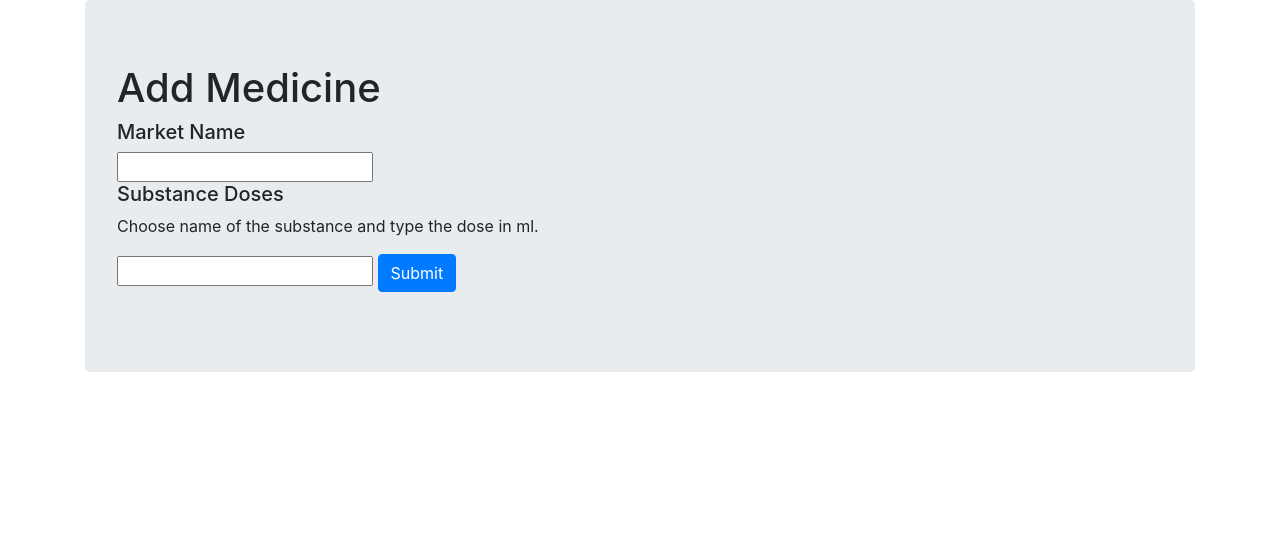
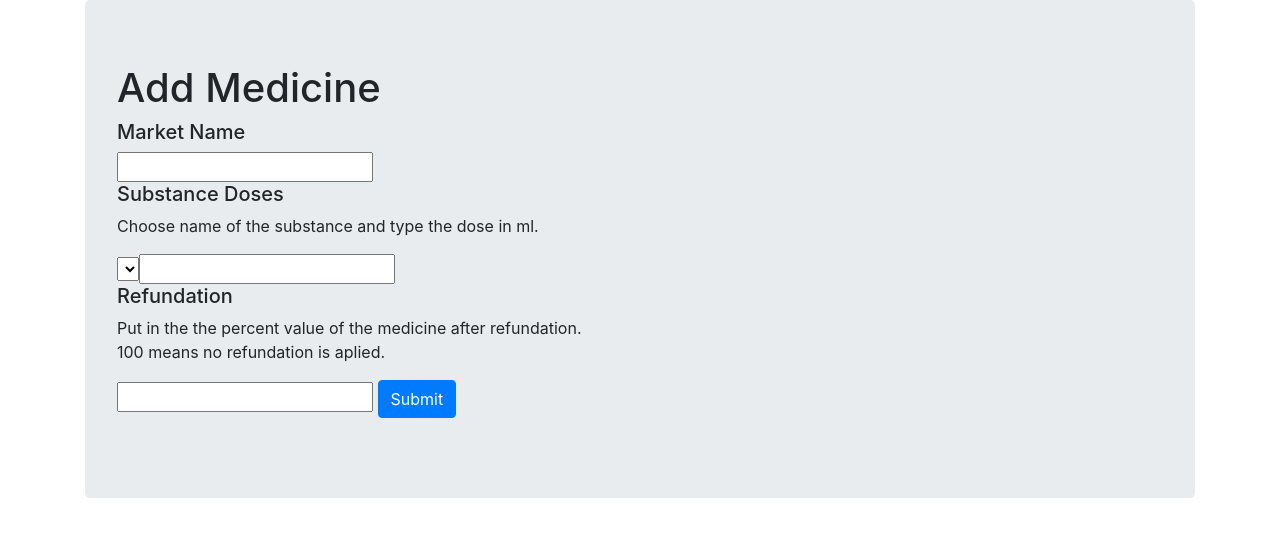
Before and after one commit to KarolinaKDaniel/SDA_project, a Django app: page /medicine-create in a window 1280 px wide. Shown: the part 56-593 px from the top of the page. Run offline with Django 4.2, Linux system fonts and the light colour scheme; lists and menus that the app fills with data are empty; some libraries are stand-ins or nearby versions.

Commit message:
work in progress

```diff
--- /dev/null
+++ b/final_project/e_drugs/form_utils.py
@@ -0,0 +1,43 @@
+from django.core.exceptions import ValidationError
+from django.forms import MultiWidget, Select, NumberInput, MultiValueField, ChoiceField, IntegerField
+from .models import Substance
+
+
+class CustomDoseWidget(MultiWidget):
+    def __init__(self, *args, **kwargs):
+        substances = [subs.name for subs in Substance.objects.all()]
+        widgets = [
+            Select(choices=substances),
+            NumberInput()
+        ]
+        super().__init__(widgets, *args, **kwargs)
+
+    def decompress(self, value):
+        if isinstance(value, dict):
+            for key in value.keys():
+                return [key, value[key]]
+        elif isinstance(value, str):
+            decompressed_value = value.strip('{} "')
+            decompressed_value = decompressed_value.split(":")
+            return decompressed_value
+        return [None, None]
+
+
+class CustomDoseField(MultiValueField):
+    def __init__(self, *args, **kwargs):
+        choices = list(Substance.objects.all())
+        error_messages = {
+            'incomplete': 'Choose a substance and put in the dose ammount in ml'
+        }
+        fields = {
+            ChoiceField(choices=choices),
+            IntegerField(min_value=0)
+        }
+        # widget = CustomDoseWidget
+        super().__init__(fields, *args, **kwargs)
+
+    def compress(self, data_list):
+        if data_list:
+            if data_list[0] in self.empty_values or data_list[1] in self.empty_values:
+                raise ValidationError(self.error_messages['incomplete'])
+            result = '{' + f' "{data_list[0].name}": "{data_list[1]}" ' + '}'
--- a/final_project/e_drugs/forms.py
+++ b/final_project/e_drugs/forms.py
@@ -1,50 +1,8 @@
-import json
+from django.forms import ModelForm, MultipleHiddenInput, \
+    MultipleChoiceField
+from .form_utils import CustomDoseField, CustomDoseWidget
 
-from django.core.exceptions import ValidationError
-from django.forms import ModelForm, MultiWidget, Select, NumberInput, IntegerField, ChoiceField, MultipleHiddenInput, \
-    MultiValueField, SplitDateTimeField, MultipleChoiceField
-
-from .models import Medicine, Substance
-
-
-class CustomDoseWidget(MultiWidget):
-    def __init__(self, *args, **kwargs):
-        substances = Substance.objects.all()
-        self.widgets = [
-            Select(choices=substances),
-            NumberInput()
-        ]
-        super().__init__(widgets, *args, **kwargs)
-
-    def decompress(self, value):
-        if isinstance(value, dict):
-            for key in value.keys():
-                return [key, value[key]]
-        elif isinstance(value, str):
-            decompressed_value = value.strip('{} "')
-            decompressed_value = decompressed_value.split(":")
-            return decompressed_value
-        return [None, None]
-
-
-class CustomDoseField(MultiValueField):
-    def __init__(self, *args, **kwargs):
-        choices = Substance.objects.all()
-        error_messages = {
-            'incomplete': 'Choose a substance and put in the dose ammount in ml'
-        }
-        fields = {
-            ChoiceField(choices=choices),
-            IntegerField(min_value=0)
-        }
-        widget = CustomDoseWidget
-        super().__init__(fields, *args, **kwargs)
-
-    def compress(self, data_list):
-        if data_list:
-            if data_list[0] in self.empty_values or data_list[1] in self.empty_values:
-                raise ValidationError(self.error_messages['incomplete'])
-            result = '{' + f' "{data_list[0].name}": "{data_list[1]}" ' + '}'
+from .models import Medicine
 
 
 class MedicineForm(ModelForm):
@@ -53,7 +11,7 @@ class MedicineForm(ModelForm):
         fields = '__all__'
 
     substance = MultipleChoiceField(widget=MultipleHiddenInput())
-    doses = CustomDoseField()
+    doses = CustomDoseField(widget=CustomDoseWidget)
 
     # def __init__(self, *args, **kwargs):
     #     super().__init__(*args, **kwargs)
--- a/final_project/e_drugs/templates/medicine_form.html
+++ b/final_project/e_drugs/templates/medicine_form.html
@@ -13,6 +13,9 @@ Add Medicine
         <h5>Substance Doses</h5>
         <p>Choose name of the substance and type the dose in ml.</p>
         {{ form.doses }}
+        <h5>Refundation</h5>
+        <p>Put in the the percent value of the medicine after refundation.<br/>100 means no refundation is aplied.</p>
+        {{ form.refundation }}
         <input type="submit" value="Submit" class="btn btn-primary">
     </form>
 {% endblock %}
```
Also changed, not shown: final_project/__init__.py (added).
